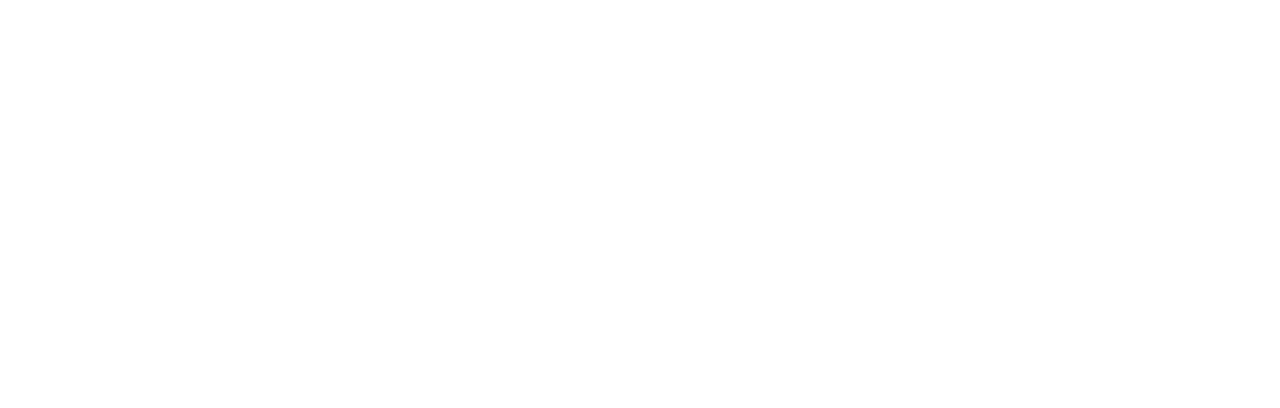
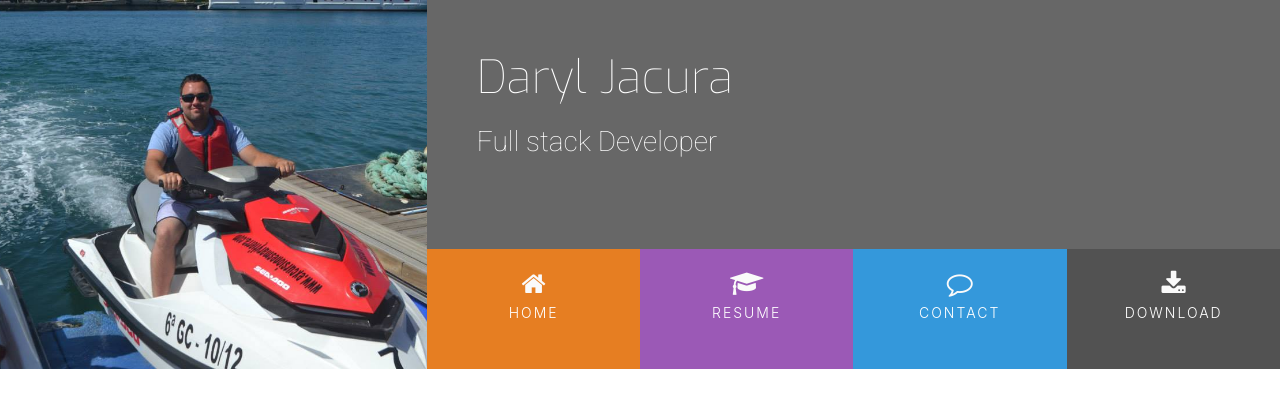
Before and after one commit to djacura/my-resume, a plain HTML site: page index.html in a window 1280 px wide. Drawn offline with nearby package versions, Linux system fonts and the light colour scheme.

Commit message:
Added top menu navigation lists and styled

```diff
--- a/assets/css/style.css
+++ b/assets/css/style.css
@@ -0,0 +1,117 @@
+@import url('https://fonts.googleapis.com/css2?family=Exo:ital,wght@0,100;0,200;0,300;0,400;0,500;0,600;0,700;1,100;1,200;1,300;1,400;1,500;1,600;1,700&family=Roboto:ital,wght@0,100;0,300;0,400;0,500;0,700;1,100;1,300;1,400;1,500;1,700&display=swap');
+
+/* -- Colours -- */
+
+.bg-colour-name-title {
+    background-color: #676767;
+}
+
+.ui-menu-color-home {
+    background-color: #e67e22;
+}
+
+.ui-menu-color-resume {
+    background-color: #9b59b6;
+}
+
+.ui-menu-color-contact {
+    background-color: #3498db;
+}
+
+.ui-menu-color-download {
+    background-color: #525252;
+}
+
+/* -- Heading -- */
+
+header {
+    margin: 0;
+}
+
+.heading {
+    margin-left: 50px;
+
+}
+
+.logo {
+    background: url("../images/profile-image-3.jpg");
+    background-position: center;
+    background-repeat: no-repeat;
+    background-size: cover;
+    min-height: 360px;
+    transition: all .5s ease-in-out;
+    -moz-transition: all .5s ease-in-out;
+    -webkit-transition: all .5s ease-in-out;
+}
+
+.name {
+    font-family: "Exo", sans-serif;
+    font-weight: 100;
+    font-size: 46px;
+    margin-top: 50px;
+    color: #fff;
+}
+
+.title {
+    font-family: "Roboto", sans-serif;
+    font-weight: 200;
+    font-size: 28px;
+    margin-top: 20px;
+    margin-bottom: 90px;
+    color: #fff;
+}
+
+.list-inline-item:not(:last-child) {
+    margin: 0;
+}
+
+.menucontainer {
+    font-size: 0;
+}
+
+#nav {
+    margin: 0;
+}
+
+#nav li {
+    font-size: 14px;
+    padding: 0;
+}
+
+.menuitem {
+    height: 120px;
+    text-align: center;
+    padding: 0;
+}
+
+.menuitem a {
+    width: 100%;
+    text-decoration: none;
+    color: #fff;
+    height: 120px;
+}
+
+.menuitem a i {
+    padding-top: 22px;
+    display: block;
+    color: #fafafa;
+    font-size: 26px;
+}
+
+.menuitem span {
+    display: block;
+    width: 100%;
+    padding-top: 5px;
+    text-align: center;
+    text-transform: uppercase;
+    font-size: 14px;
+    font-weight: 300;
+    letter-spacing: 2px;
+}
+
+/* -- hover.css -- */
+
+.hvr-sweep-to-bottom:before {
+    background-color: rgba(0, 0, 0, 0.2);
+    height: 120px;
+}
--- a/index.html
+++ b/index.html
@@ -5,11 +5,45 @@
     <meta name="viewport" content="width=device-width, initial-scale=1.0">
     <link rel="stylesheet" href="https://stackpath.bootstrapcdn.com/bootstrap/4.5.2/css/bootstrap.min.css" type="text/css">
     <link rel="stylesheet" href="https://stackpath.bootstrapcdn.com/font-awesome/4.7.0/css/font-awesome.min.css" type="text/css">
+    <link rel="stylesheet" href="https://cdnjs.cloudflare.com/ajax/libs/hover.css/2.3.1/css/hover-min.css"
+        integrity="sha512-csw0Ma4oXCAgd/d4nTcpoEoz4nYvvnk21a8VA2h2dzhPAvjbUIK6V3si7/g/HehwdunqqW18RwCJKpD7rL67Xg==" crossorigin="anonymous" type="text/css">
+    <link rel="stylesheet" href="assets/css/style.css" type="text/css">
     <title>Daryl</title>
 </head>
 <body>
     <header>
+        <div class="row no-gutters">
+            <a href="index.html" class="col-md-4 logo">
 
+            </a>
+            <div class="col-md-8">
+                <div class="row no-gutters bg-colour-name-title">
+                    <div class="col heading">
+                        <h1 class="name">Daryl Jacura</h1>
+                        <h2 class="title">Full stack Developer</h2>
+                    </div>
+                </div>
+                <div class="row no-gutters">
+                    <div class="col">
+                        <ul id="nav" class="list-inline menucontainer">
+                            <li class="col-6 col-sm-3 ui-menu-color-home list-inline-item menuitem">
+                                <a href="#" class="hvr-sweep-to-bottom"><i class="fa fa-home" aria-hidden="true"></i><span>Home</span></a>
+                            </li>
+                            <li class="col-6 col-sm-3 ui-menu-color-resume list-inline-item menuitem">
+                                <a href="#" class="hvr-sweep-to-bottom"><i class="fa fa-graduation-cap" aria-hidden="true"></i><span>Resume</span></a>
+                            </li>
+                            <li class="col-6 col-sm-3 ui-menu-color-contact list-inline-item menuitem">
+                                <a href="#" class="hvr-sweep-to-bottom"><i class="fa fa-comment-o" aria-hidden="true"></i><span>Contact</span></a>
+                            </li>
+                            <li class="col-6 col-sm-3 ui-menu-color-download list-inline-item menuitem">
+                                <a href="#" class="hvr-sweep-to-bottom"><i class="fa fa-download" aria-hidden="true"></i><span>Download</span></a>
+                            </li>
+                        </ul>
+                    </div>
+                </div>
+
+            </div>
+        </div>
     </header>
     <section>
 
```
Also changed, not shown: assets/images/profile-image-3.jpg (added).
